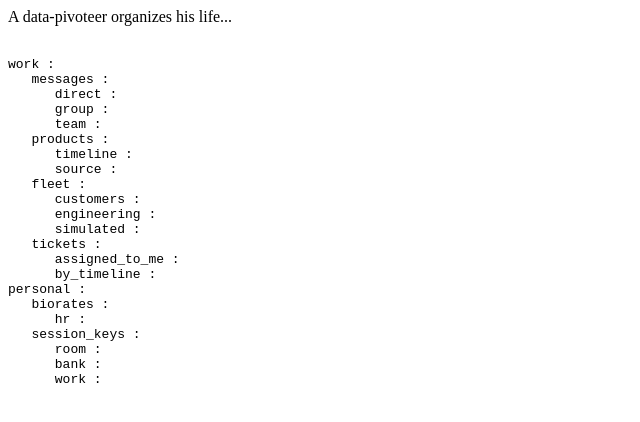
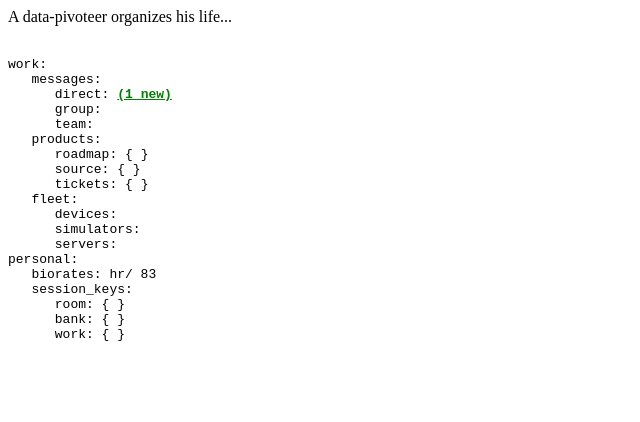
Before and after one commit to leweyg/pivoteer, a plain HTML site: page index.html in a window 1280 px wide. Shown: the whole page, without its empty margins (0-640 px from the left). Drawn offline with Linux system fonts and the light colour scheme.

Commit message:
More of the usual flow

```diff
--- a/index.html
+++ b/index.html
@@ -1,35 +1,49 @@
 <html>
     <head><title>The Pivoteer</title></head>
     <meta name="viewport" content="width=device-width, initial-scale=1">
+    <style>
+        .wordwrapped_pre {
+            white-space: pre-wrap;       /* Since CSS 2.1 */
+            white-space: -moz-pre-wrap;  /* Mozilla, since 1999 */
+            white-space: -pre-wrap;      /* Opera 4-6 */
+            white-space: -o-pre-wrap;    /* Opera 7 */
+            word-wrap: break-word;       /* Internet Explorer 5.5+ */
+        }
+        .highlight_link {
+            color : green;
+            font-weight: bold;
+            text-decoration: underline;
+        }
+    </style>
     <body>
         <p>A data-pivoteer organizes his life...</p>
 
-        <pre id="main_output">
+        <pre id="main_output"
+            class="wordwrapped_pre"
+            onclick="genericClickedMain()">
         </pre>
         <script>
             var mainElements = {
                 theUser : {name:"The User"},
+                theProducteer : {name:"The Producteer"},
                 theCustomer : {name:"The Customer"},
             };
             var toStartWith = {
                 "work":{
                     "messages":{
-                        direct:[],
+                        "direct":"[[(1 new)]]",
                         group:[],
                         team:[],
                     },
                     "products":{
-                        "timeline":{},
+                        "roadmap":{},
                         "source":{},
+                        "tickets":{}
                     },
                     "fleet":{
-                        "customers":[],
-                        "engineering":[],
-                        "simulated":[],
-                    },
-                    "tickets":{
-                        "assigned_to_me":{},
-                        "by_timeline":{},
+                        "devices":[],
+                        "simulators":[],
+                        "servers":[],
                     },
                 },
                 "personal":{
@@ -41,17 +55,88 @@
             };
             var experinceTimeline = [
                 {
+                    name:"Opening",
+                    whole:toStartWith,
+                },
+                {
                     name:"First Scene",
-                    merge:{
-                        "work":{"messages":{"direct":{
-                            "from":"theCustomer",
-                            "message":"Heard you could fix this issue for NewKhemit..."
-                        }}}
+                    whole:{
+                        work:{messages:{direct:
+                            {
+                        "from":"theProducteer",
+                        "message":"For our new Recyclotron, the roadmap says you have [[some outstanding issue tickets]]. Please resolve."
                     }
+                        }
+                    }}
+                },
+                {
+                    whole:{work:{
+                        products: {
+                            roadmap: {
+                                    "name":"Recyclotron",
+                                    "target_release":"v0.8 - two weeks",
+                                    "tickets_assigned_to_you":[
+                                        {
+                                            id:"[[3284]]",
+                                            title:"[[Indicators: Refill: Always shows as refill needed on startup.]]",
+                                            release:"v0.8",
+                                            priority:1
+                                        },
+                                        {
+                                            id:3290,
+                                            title:"Indicators: Refill: Doesn't persist after system update.",
+                                            release:"v0.8",
+                                            priority:2
+                                        }
+                                    ]
+                            }
+                        }
+                    }}
+                },
+                {
+                    whole:{
+                        work:{products:{tickets:{"3284":{
+                            title:"Indicators: Refill: Always shows as refill needed on startup.",
+                            release:"v0.8",
+                            priority:1,
+                            moment:{
+                                screenshot:"(image)",
+                                log_moment:"[[fleet #rcb920340 @tm20670617e19]]"
+                            }
+                        }} }}
+                    }
+                },
+                {
+                    whole:{work:{fleet:{engineering:{"logs":{
+                        "device_id":"rcb920340",
+                        "device_class":"Recyclotron-hw1.2-sw0.8",
+                        "time":"2067/06/17 3.33pm",
+                        "screenshot":"(image)",
+                        "hardware_signals":{
+                            "on":false,
+                            "refill":"invalid",
+                        },
+                        "ui_scene":{
+                            "button":{show:true,text:"off",id:"mOnButton"},
+                            "icon":{show:true,src:"refill.png",id:"mRefillIcon"},
+                        },
+                    }
+
+                    }}}}
                 }
 
             ];
 
+            function isPrimitive(obj) {
+                if (obj===undefined) return "undef";
+                if (obj===null) return "null";
+                if (Array.isArray(obj)) return false;
+                var type = typeof(obj);
+                if ((type=="string") || (type=="number")||(type=="boolean")) {
+                    return true;
+                }
+                return false;
+            }
             function jsonMerge(root,val)
             {
                 if (Array.isArray(root)) {
@@ -68,11 +153,58 @@
                 }
                 return root;
             }
+            function parsePath(root,path) {
+                var parts = path.split(".");
+                for (var i in parts) {
+                    var prop = parts[i];
+                    var index = null;
+                    if (prop.endsWith("]")) {
+                        var mid = prop.indexOf("[");
+                        index = prop.substring(mid+1).replace("]","");
+                        prop = prop.substring(0,mid);
+                    }
+                    console.assert(prop in root);
+                    root = root[prop];
+                    if (index != null) {
+                        root = root[index];
+                    }
+                }
+                return root;
+            };
 
+            var mainTimelineFrame = 0;
             function applyNextExperienceMoment() {
-                toStartWith = jsonMerge(toStartWith, experinceTimeline[0].merge);
+                mainTimelineFrame = (mainTimelineFrame + 1) % experinceTimeline.length;
+                var change = experinceTimeline[mainTimelineFrame];
+                if (change.whole) {
+                    toStartWith = change.whole;
+                }
             }
             //applyNextExperienceMoment();
+
+            function objectPropsCount(obj) {
+                var count = 0;
+                for (var i in obj) {
+                    count++;
+                }
+                return count;
+            }
+
+            function objectFirstKey(obj) {
+                for (var i in obj) {
+                    return i;
+                }
+            }
+
+            function cleanString(str) {
+                if (str.includes("[[")) {
+                    str = str.replace("[[","<span class='highlight_link'>");
+                }
+                if (str.includes("]]")) {
+                    str = str.replace("]]","</span>");
+                }
+                return str;
+            }
 
             function htmlFromObject(whole, depth=0) {
                 //return JSON.stringify(whole,null,2);
@@ -83,29 +215,48 @@
                 }
                 var ans = "";//tabs;
 
-                var type = typeof(whole);
-                if (type == "string")
+                if (isPrimitive(whole))
                 {
-                    ans += whole;
-                    return ans;
+                    ans += "" + whole;
+                    return cleanString(ans);
+                }
+                if (Array.isArray(whole)) {
+                    var len = whole.length;
+                    if (len == 0) {
+                        return "";
+                    }
+                }
+
+                var count = objectPropsCount(whole);
+                if (count == 0) {
+                    return "{ }";
+                }
+                if (count == 1) {
+                    var key = objectFirstKey(whole);
+                    ans += key + "/ " + htmlFromObject(whole[key],1);
+                    return cleanString(ans);
                 }
 
                 var wroteLine = false;
                 for (var i in whole)
                 {
-                    ans += "\n" + tabs + i + " : ";
+                    ans += "\n" + tabs + i + ": ";
                     ans += htmlFromObject(whole[i],1+depth);
                 }
-                return ans;
+                return cleanString(ans);
             }
 
             function redraw() {
                 var str = htmlFromObject(toStartWith);
-                main_output.innerText = str;
+                main_output.innerHTML = str;
             }
 
+            redraw();
 
-            redraw();
+            function genericClickedMain() {
+                applyNextExperienceMoment();
+                redraw();
+            }
         </script>
     </body>
 </html>
```
